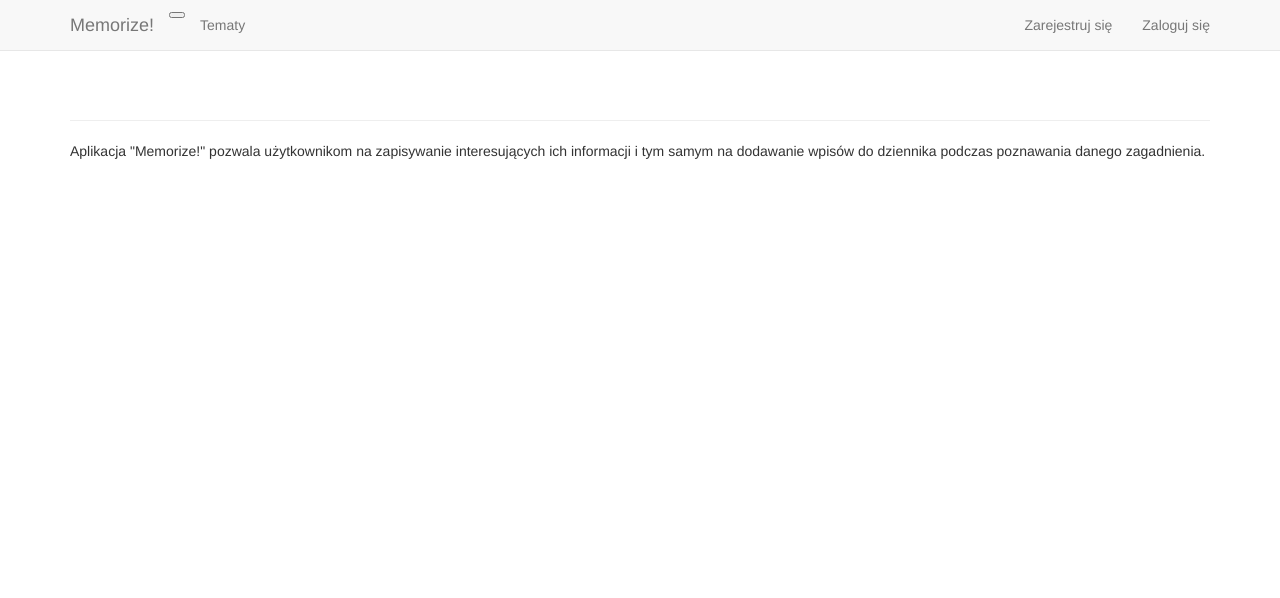
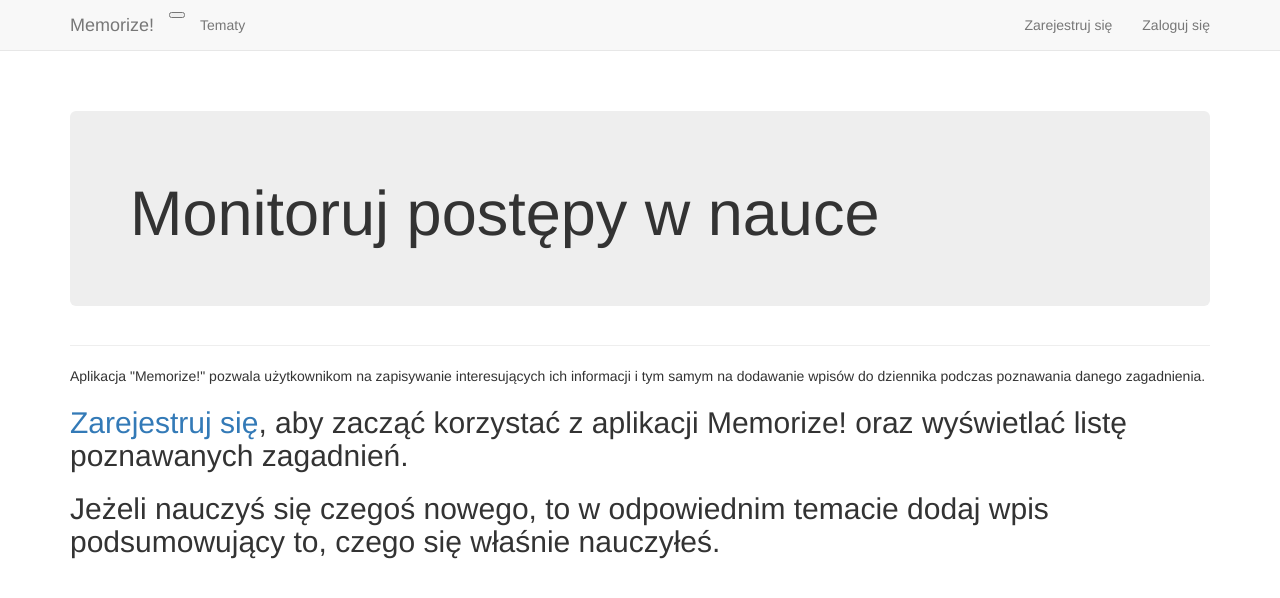
Before and after one commit to dh94martian/Aplikacja-Memorize-, a Django app: page / in a window 1280 px wide. Shown: the top 598 px of the page. Run offline with Django 3.2, Linux system fonts and the light colour scheme; some libraries are stand-ins or nearby versions.

Commit message:
Updated index.html
Added info for users, link to registration and notice about summary

```diff
--- a/memorizeapp/templates/memorizeapp/index.html
+++ b/memorizeapp/templates/memorizeapp/index.html
@@ -1,7 +1,19 @@
 {% extends "memorizeapp/base.html" %}
 
+{% block header %}
+	<div class='jumbotron'>
+		<h1>Monitoruj postępy w nauce</h1>
+	</div>
+{% endblock header %}
+
 {% block content %}
-<p>Aplikacja "Memorize!" pozwala użytkownikom na zapisywanie
-interesujących ich informacji i tym samym na dodawanie wpisów
-do dziennika podczas poznawania danego zagadnienia.</p>
+	<p>Aplikacja "Memorize!" pozwala użytkownikom na zapisywanie
+	interesujących ich informacji i tym samym na dodawanie wpisów
+	do dziennika podczas poznawania danego zagadnienia.</p>
+	<h2>
+		<a href="{% url 'users:register' %}">Zarejestruj się</a>, aby zacząć korzystać z aplikacji Memorize! oraz wyświetlać listę poznawanych zagadnień.
+	</h2>
+	<h2>
+		Jeżeli nauczyś się czegoś nowego, to w odpowiednim temacie dodaj wpis podsumowujący to, czego się właśnie nauczyłeś.
+	</h2>
 {% endblock content %}
```
